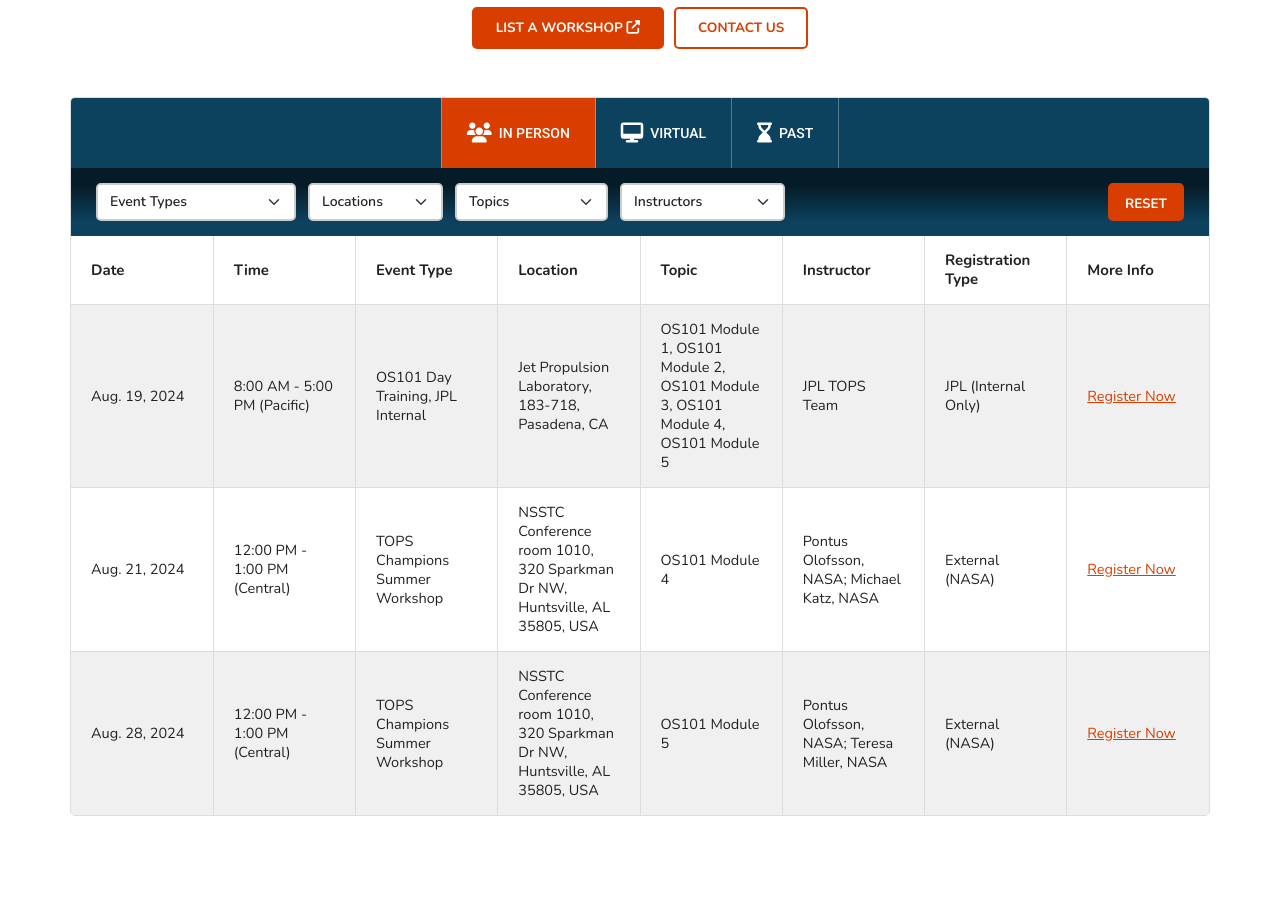
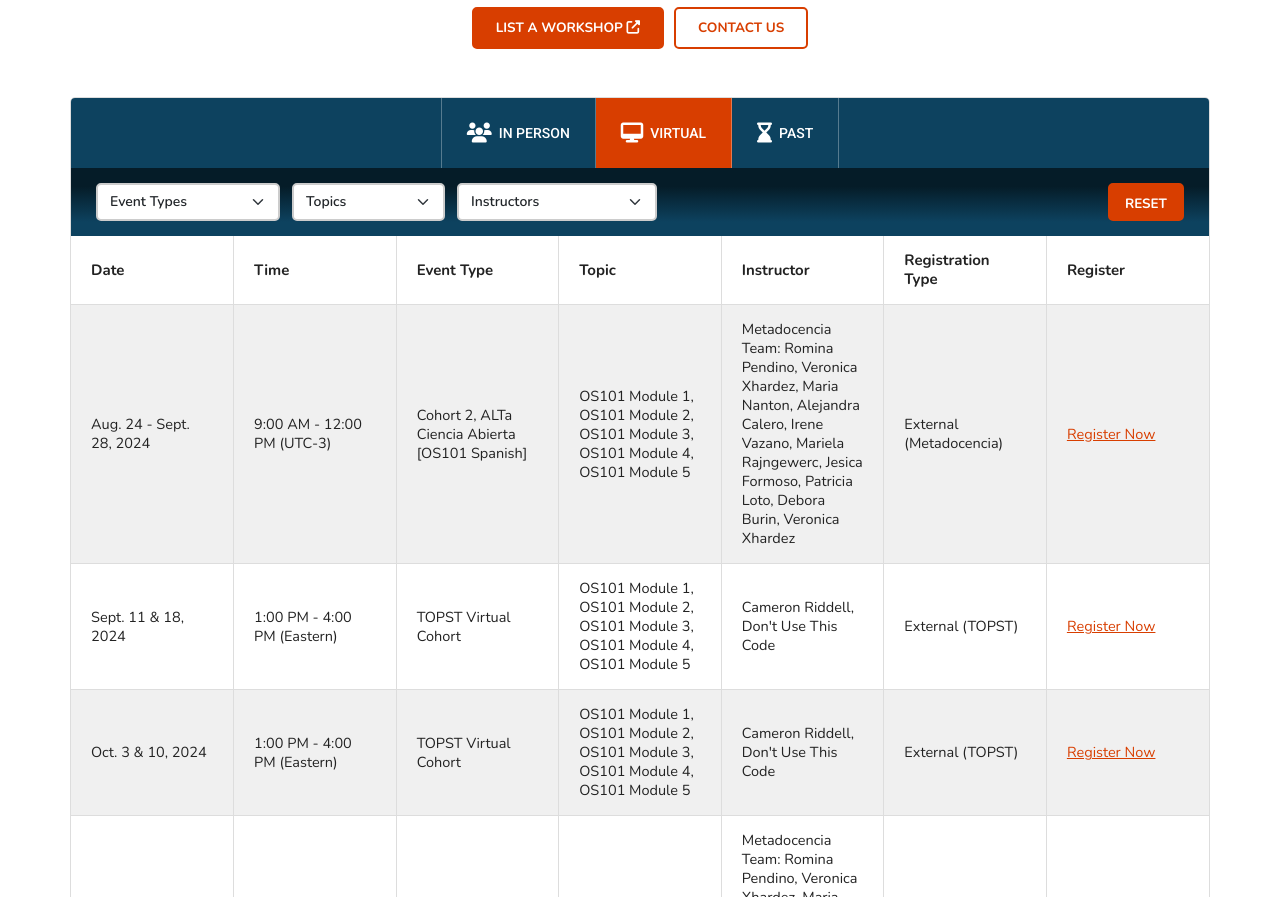
Before and after one commit to bressler1995/TOPS-Website-Front-End, a Jekyll site: the page built from pages/takeos101.md, in a window 1280 px wide and 1400 px high, scrolled down 2305 px, cut to the strip 0-897 px from the top of the window. Built offline with Jekyll 4.4.1, drawn with Linux system fonts in a browser that asks for light colours; some of the changed text lies outside the part shown.

Commit message:
Attempt to set virtual cohorts to default since we have no in person trainings right now

```diff
--- a/_data/inperson.csv
+++ b/_data/inperson.csv
@@ -1,4 +1 @@
 date,time,eventtype,location,topic,instructor,regtype,moreinfo,moreinfo_link
-"Aug. 19, 2024",8:00 AM - 5:00 PM (Pacific),"OS101 Day Training, JPL Internal","Jet Propulsion Laboratory, 183-718, Pasadena, CA","OS101 Module 1, OS101 Module 2, OS101 Module 3, OS101 Module 4, OS101 Module 5",JPL TOPS Team,JPL (Internal Only),Register Now,https://jetproplab.sumtotal.host/rcore/c/pillarRedirect?isDeepLink=1&relyingParty=LM&url=https%3A%2F%2FJETPROPLAB.sumtotal.host%2Flearning%2Fcore%2Factivitydetails%2FViewActivityDetails%3FUserMode%3D0%26ActivityId%3D125492%26ClassUnderStruct%3DFalse%26CallerUrl%3D%2Flearning%2Flearner%2FHome%2FGoToPortal%3Fkey%3D0%26SearchCallerURL%3Dhttps%253A%252F%252FJETPROPLAB.sumtotal.host%252Fcore%252FsearchRedirect%253FViewType%253DList%2526SearchText%253Dos101%2526startRow%253D0%26SearchCallerID%3D2
-"Aug. 21, 2024",12:00 PM - 1:00 PM (Central),TOPS Champions Summer Workshop,"NSSTC Conference room 1010, 320 Sparkman Dr NW, Huntsville, AL 35805, USA",OS101 Module 4,"Pontus Olofsson, NASA; Michael Katz, NASA",External (NASA),Register Now,https://docs.google.com/forms/d/e/1FAIpQLSc_VUwvPkbPwgzxFygKnq5-1Bzg-Vco1YEY73-QQLgkgC-oaw/viewform
-"Aug. 28, 2024",12:00 PM - 1:00 PM (Central),TOPS Champions Summer Workshop,"NSSTC Conference room 1010, 320 Sparkman Dr NW, Huntsville, AL 35805, USA",OS101 Module 5,"Pontus Olofsson, NASA; Teresa Miller, NASA",External (NASA),Register Now,https://docs.google.com/forms/d/e/1FAIpQLSchCNE5EH1L9pOGJX5lvciGtxGGL7huaQIe3hqC4BeT_QVXYg/viewform
--- a/_includes/takeos101/instructorled.html
+++ b/_includes/takeos101/instructorled.html
@@ -15,13 +15,13 @@
       <div class="col-12">
         <div id="tops_workshops_container" class="d-flex flex-column flex-wrap tops_workshops_container">
           <div class="d-flex flex-row flex-wrap justify-content-center tops_workshops_tabs">
-            <button class="workshop_tab active" type="button"><i class="fa-solid fa-users"></i><span>In Person</span></button>
-            <button class="workshop_tab" type="button"><i class="fa-solid fa-desktop"></i><span>Virtual</span></button>
+            <button class="workshop_tab" type="button"><i class="fa-solid fa-users"></i><span>In Person</span></button>
+            <button class="workshop_tab active" type="button"><i class="fa-solid fa-desktop"></i><span>Virtual</span></button>
 			<button class="workshop_tab" type="button"><i class="fa-solid fa-hourglass-end"></i><span>Past</span></button>
           </div>
           <div class="tops_workshops_tables">
 
-            <div class="workshop_table active">
+            <div class="workshop_table">
               {% if site.hideinperson %}
                 <div class="no_workshops"><div class="noworkshops_icon_holder"><div><i class="fa-solid fa-calendar-days"></i></div></div><p>Stay tuned!  More training dates will be coming soon...</p></div>
               {% else %}
@@ -29,13 +29,9 @@
                   <div class="d-flex flex-row flex-wrap justify-content-start workshop_table_filters_selectoutter">
                     <select class="form-select" data-col-index="2">
 						<option selected="">Event Types</option>
-						<option value="JPL Internal">JPL Internal</option>
-						<option value="TOPS Champions Summer Workshop">TOPS Champions Summer Workshop</option>
 					</select>
                     <select class="form-select" data-col-index="3">
 						<option selected="">Locations</option>
-						<option value="Huntsville, AL">Huntsville, AL</option>
-						<option value="Pasadena, CA">Pasadena, CA</option>
 					</select>
                     <select class="form-select" data-col-index="4">
 						<option selected="">Topics</option>
@@ -47,13 +43,6 @@
 					</select>
 					<select class="form-select" data-col-index="5">
 						<option selected="">Instructors</option>
-						<!-- NASA -->
-						<optgroup label="NASA">
-							<option value="JPL TOPS Team">JPL TOPS Team</option>
-							<option value="Pontus Olofsson">Pontus Olofsson</option>
-							<option value="Teresa Miller">Teresa Miller</option>
-							<option value="Michael Katz">Michael Katz</option>
-					    </optgroup>
 					</select>
                   </div>
                   <div class="d-flex flex-row flex-wrap justify-content-end workshop_table_filters_resetoutter">
@@ -133,7 +122,7 @@
                 </div>
               {% endif %}
             </div>
-            <div class="workshop_table">
+            <div class="workshop_table active">
               {% if site.hidevirtual %}
                 <div class="no_workshops"><div class="noworkshops_icon_holder"><div><i class="fa-solid fa-calendar-days"></i></div></div><p>Stay tuned!  More training dates will be coming soon...</p></div>
               {% else %}
```
